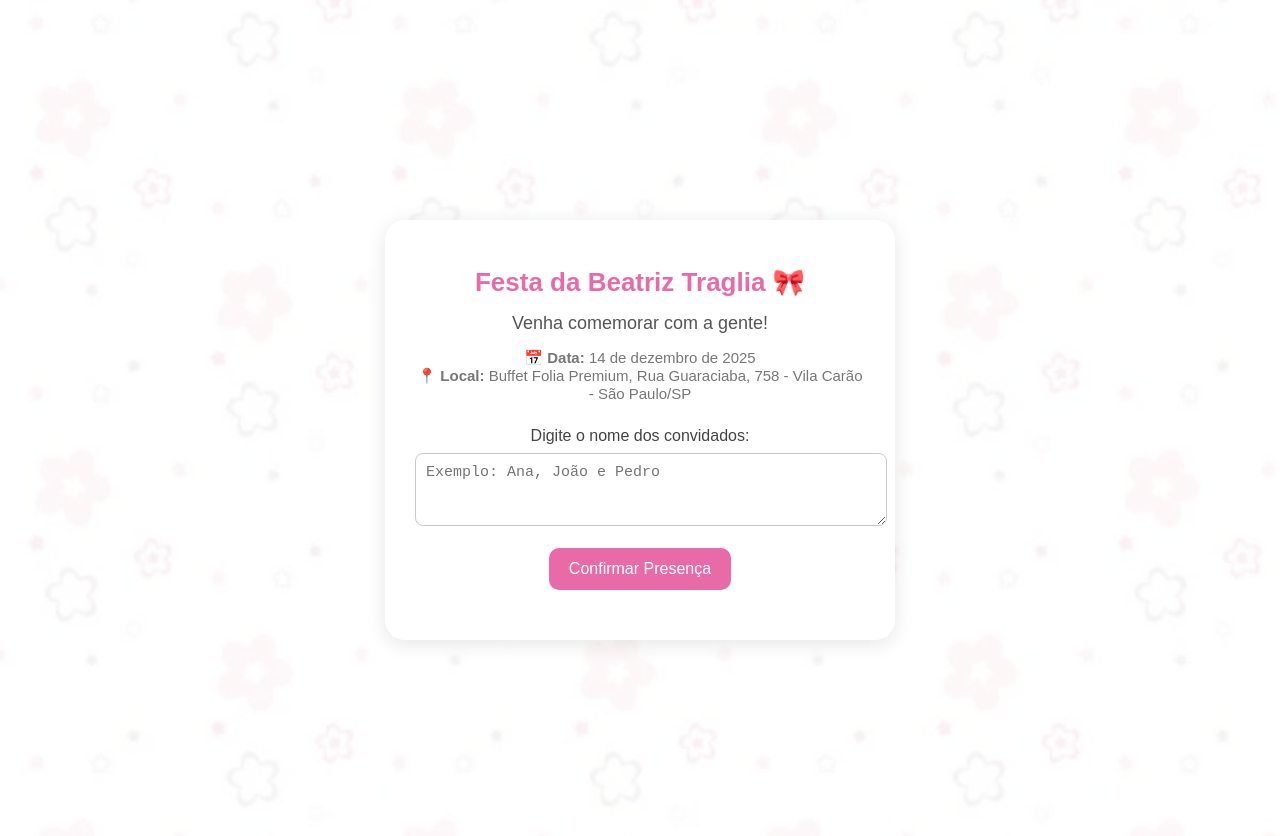
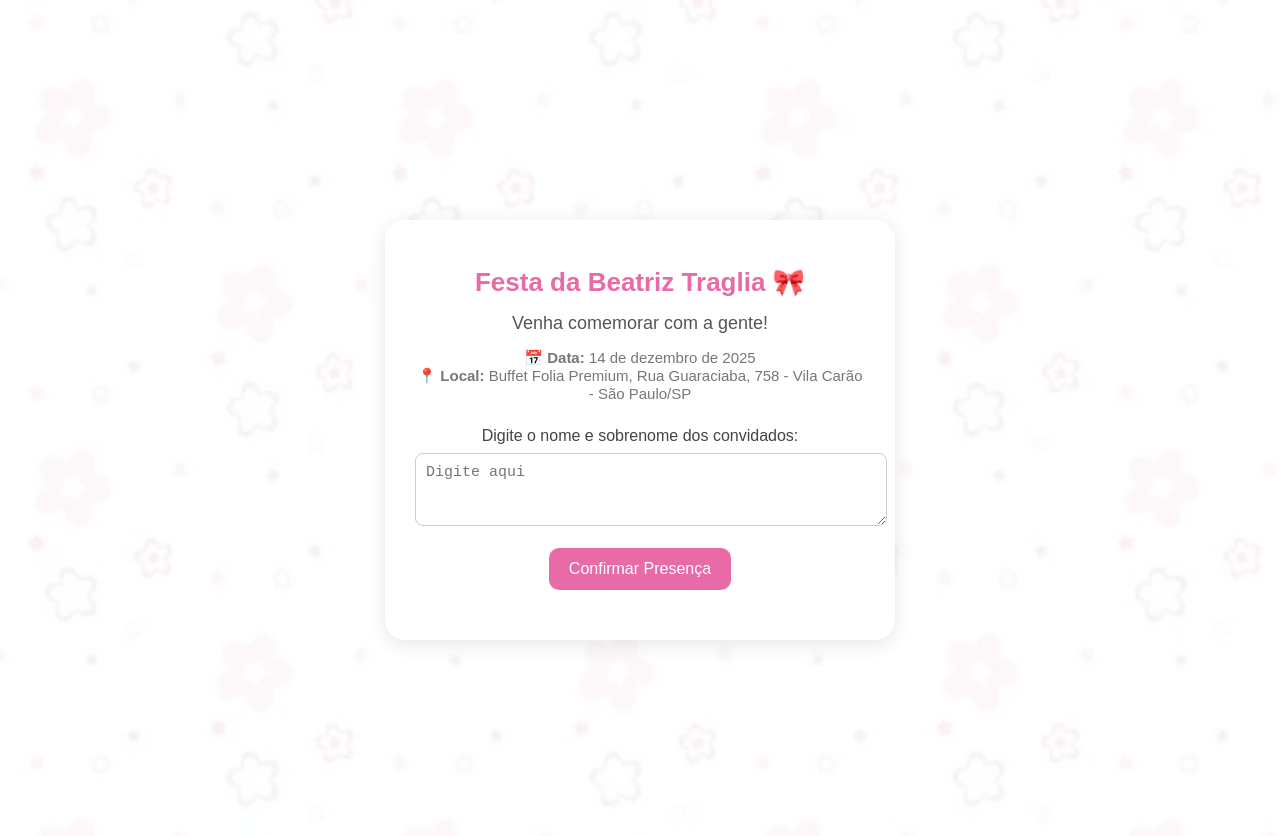
Before and after one commit to fabriziomaia/confirmacao-de-presenca, a plain HTML site: page index.html in a window 1280 px wide. Shown: the top 836 px of the page. Drawn offline with Linux system fonts and the light colour scheme.

Commit message:
Leve alterações no projeto

```diff
--- a/index.html
+++ b/index.html
@@ -17,8 +17,8 @@
       📍 <strong>Local:</strong> Buffet Folia Premium, Rua Guaraciaba, 758 - Vila Carão - São Paulo/SP</p>
 
       <form id="confirmForm">
-        <label for="nomes">Digite o nome dos convidados:</label>
-        <textarea id="nomes" name="nomes" rows="3" placeholder="Exemplo: Ana, João e Pedro" required></textarea>
+        <label for="nomes">Digite o nome e sobrenome dos convidados:</label>
+        <textarea id="nomes" name="nomes" rows="3" placeholder="Digite aqui" required></textarea>
         <button type="submit">Confirmar Presença</button>
       </form>
       <p class="msg" id="mensagem"></p>
```
